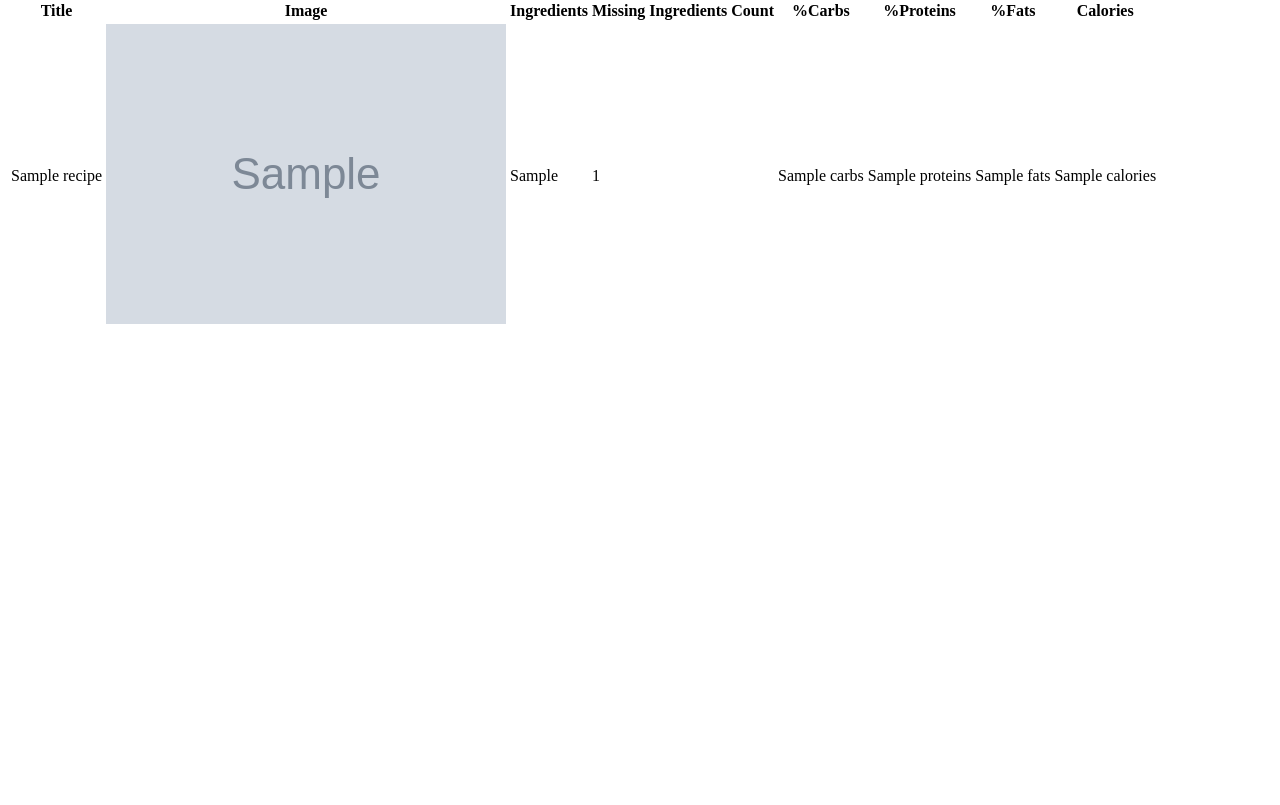
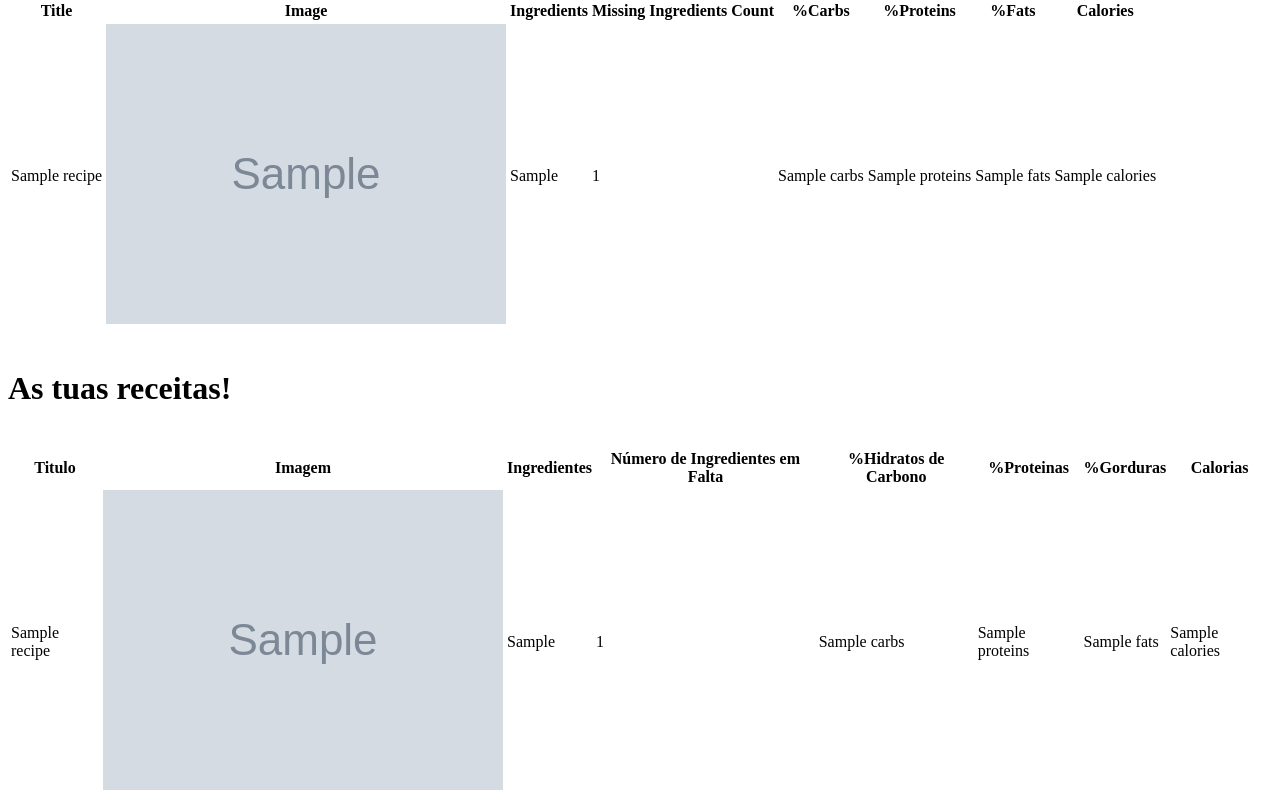
Before and after one commit to jpedropereira/no-waste, a Django app: template get_recipes/templates/get_recipes/recipes_list.html in a window 1280 px wide. Shown: the part 99-904 px from the top of the page. Before the commit the page ends 423 px from the top, so only its background shows below. Run offline with Django 4.2, Linux system fonts and the light colour scheme; the template is opened without the code that fills it: most values are stand-ins (such as "Sample title", 1, 10 or a date in 2020); grey boxes marked "Sample" are stand-in pictures.

Commit message:
Added Portuguese translation table to recipes_list.html

```diff
--- a/get_recipes/templates/get_recipes/recipes_list.html
+++ b/get_recipes/templates/get_recipes/recipes_list.html
@@ -32,7 +32,35 @@
     {% endfor %}
 
 </table>
+<br>
+<h1>As tuas receitas!</h1>
+<br>
+<table>
+    <tr>
+        <th>Titulo</th>
+        <th>Imagem</th>
+        <th>Ingredientes</th>
+        <th>Número de Ingredientes em Falta</th>
+        <th>%Hidratos de Carbono</th>
+        <th>%Proteinas</th>
+        <th>%Gorduras</th>
+        <th>Calorias</th>
+    </tr>
+    {% for recipe in recipes %}
+    <tr>
+        <td>{{recipe.title_pt}}</td>
+        <td><img src="{{recipe.picture}}" alt="{{recipe.title_pt}}"></td>
+        <td>{{recipe.ingredients_pt}}</td>
+        <td>{{recipe.missing_ingredients_count}}</td>
+        <td>{{recipe.carbs}}</td>
+        <td>{{recipe.proteins}}</td>
+        <td>{{recipe.fats}}</td>
+        <td>{{recipe.calories}}</td>
+    </tr>
 
+    {% endfor %}
+
+</table>
 
 
 
--- a/get_recipes/views.py
+++ b/get_recipes/views.py
@@ -77,14 +77,17 @@ class Recipe:
 
 def search_recipes_view(request):
     """This function renders a list with the recipes resulting from the user query"""
+    #Gets query data
     query_dict = request.GET
     ingredients_to_include = query_dict["ingredients_to_include"]
     ingredients_to_exclude = query_dict["ingredients_to_exclude"]
     recipes_number = query_dict["recipes_number"]
 
+    #Retrieves recipes data matching user's query from Spoontacular API
     recipes_data = get_spoontacular_data(ingredients_to_include, ingredients_to_exclude, recipes_number)
     recipes_dict = recipes_data["results"]
 
+    #Builds a list of Recipe objects using the data obtained from Spoontacular API
     recipes = []
 
     for recipe in recipes_dict:
@@ -102,7 +105,7 @@ def search_recipes_view(request):
         recipe_obj.get_translation()
         recipes.append(recipe_obj)
 
-
+    #Renders page
     context = {
         "recipes": recipes,
     }
```
